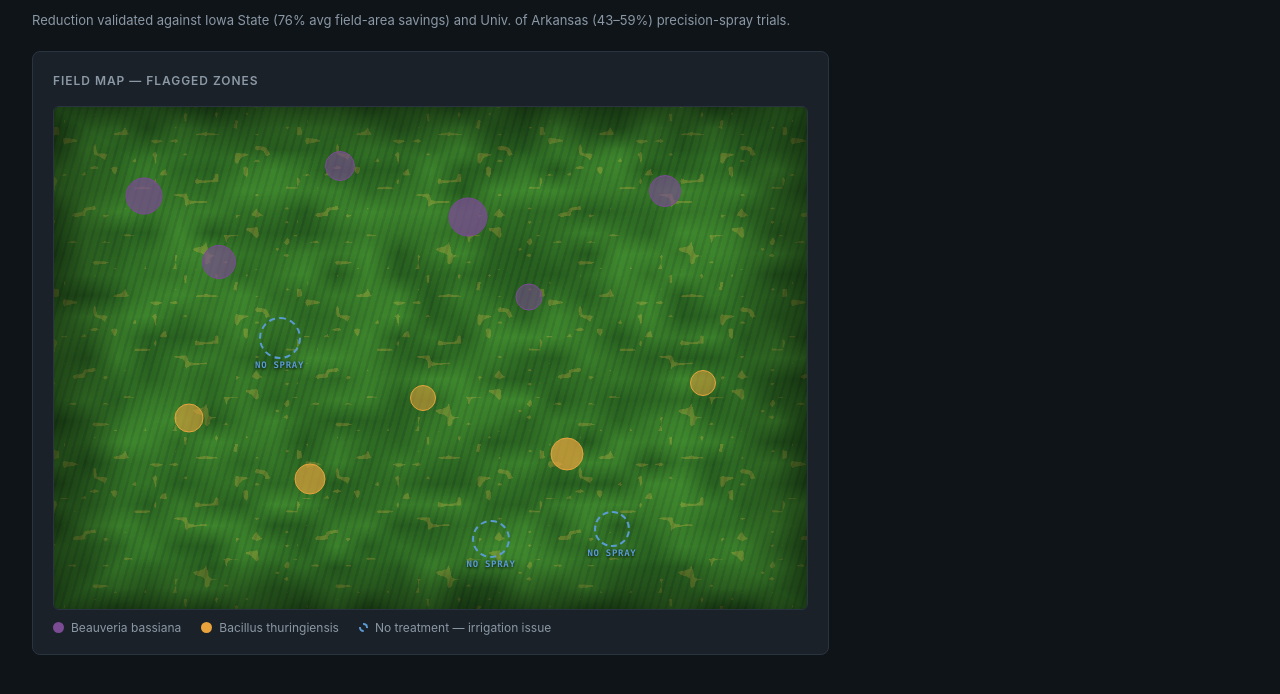
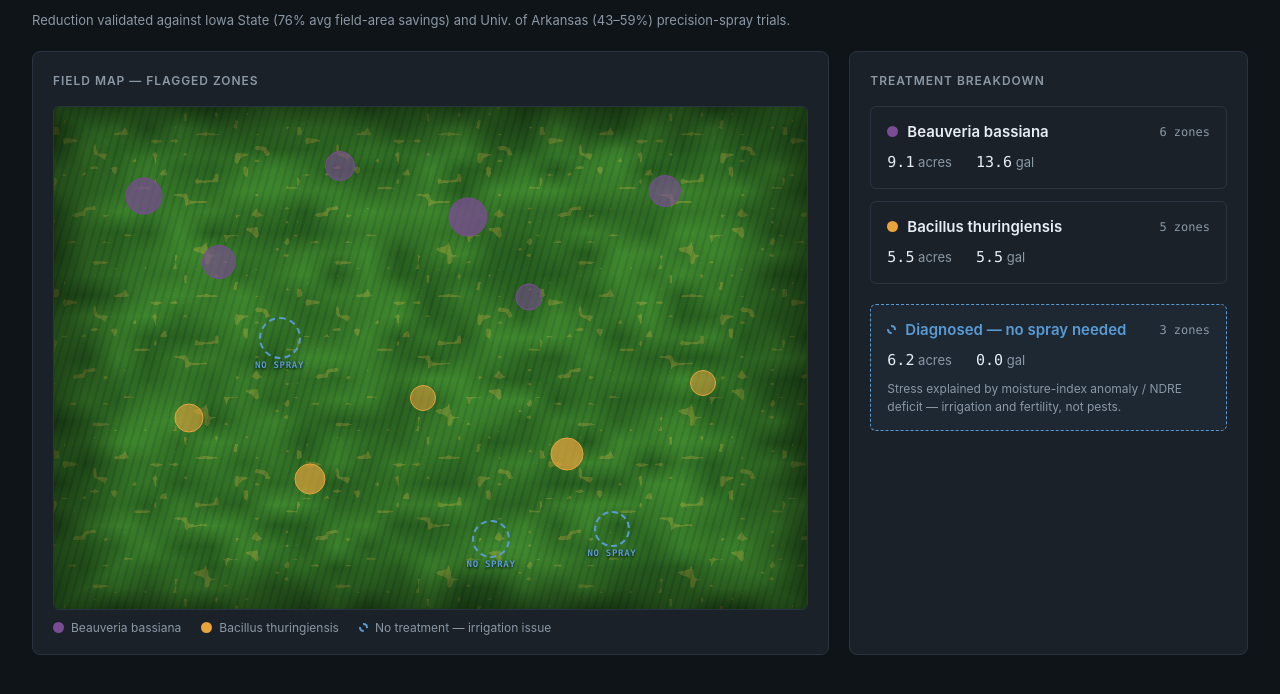
Before and after one commit to c1th/compiled-13-agri, a website: page index.html in a window 1280 px wide. Shown: the part 242-936 px from the top of the page. Drawn offline with Linux system fonts and the light colour scheme.

Commit message:
Treatment breakdown panel with distinct do-not-spray group
Co-Authored-By: Claude Fable 5 <noreply@anthropic.com>

```diff
--- a/index.html
+++ b/index.html
@@ -27,6 +27,11 @@
       <div class="map-wrap" id="map-wrap"></div>
       <div class="map-legend" id="map-legend"></div>
     </section>
+
+    <section class="panel breakdown-panel">
+      <div class="panel-title">Treatment breakdown</div>
+      <div id="breakdown-body"></div>
+    </section>
   </main>
 
   <script src="data/stub-zones.js"></script>
--- a/js/app.js
+++ b/js/app.js
@@ -31,3 +31,4 @@ document.addEventListener('keydown', (e) => {
 
 registerPanel('kpi', initKPI);
 registerPanel('field-map', initFieldMap);
+registerPanel('breakdown', initBreakdown);
--- a/js/kpi.js
+++ b/js/kpi.js
@@ -32,3 +32,46 @@ function initKPI(data) {
 function fmtNum(n) {
   return Number(n).toLocaleString('en-US');
 }
+
+// Treatment breakdown — groups zones by treatment_id. The do-not-spray
+// group renders LAST and visually distinct: it is the proof we diagnose
+// rather than just detect.
+
+function initBreakdown(data) {
+  const body = document.getElementById('breakdown-body');
+  body.innerHTML = '';
+
+  const keys = Object.keys(data.treatments)
+    .filter((k) => data.zones.some((z) => z.treatment_id === k))
+    .sort((a, b) => (a === 'none') - (b === 'none')); // 'none' always last
+
+  for (const key of keys) {
+    const t = data.treatments[key];
+    const zones = data.zones.filter((z) => z.treatment_id === key);
+    const acres = zones.reduce((sum, z) => sum + z.area_acres, 0);
+    const gallons = zones.reduce((sum, z) => sum + z.volume_gal, 0);
+    const noSpray = key === 'none';
+
+    const group = document.createElement('div');
+    group.className = 'tb-group' + (noSpray ? ' nospray' : '');
+
+    const swatch = noSpray
+      ? '<span class="legend-swatch nospray" style="border-color:' + t.color + '"></span>'
+      : '<span class="legend-swatch" style="background:' + t.color + '"></span>';
+
+    group.innerHTML =
+      '<div class="tb-head">' + swatch +
+        '<span class="tb-name">' + (noSpray ? 'Diagnosed &mdash; no spray needed' : t.name) + '</span>' +
+        '<span class="tb-count num">' + zones.length + ' zone' + (zones.length === 1 ? '' : 's') + '</span>' +
+      '</div>' +
+      '<div class="tb-stats">' +
+        '<span><span class="num">' + acres.toFixed(1) + '</span> acres</span>' +
+        '<span><span class="num">' + gallons.toFixed(1) + '</span> gal</span>' +
+      '</div>' +
+      (noSpray
+        ? '<div class="tb-why">Stress explained by moisture-index anomaly / NDRE deficit &mdash; irrigation and fertility, not pests.</div>'
+        : '');
+
+    body.appendChild(group);
+  }
+}
--- a/styles.css
+++ b/styles.css
@@ -245,3 +245,50 @@ body {
   width: 9px;
   height: 9px;
 }
+
+/* ---------- Treatment breakdown ---------- */
+
+.breakdown-panel { grid-column: 2; }
+
+.tb-group {
+  border: 1px solid var(--border);
+  border-radius: 6px;
+  padding: 14px 16px;
+  margin-bottom: 12px;
+}
+
+.tb-group.nospray {
+  border: 1.5px dashed #5A9BD4;
+  background: rgba(90, 155, 212, 0.06);
+  margin-top: 20px;
+}
+
+.tb-head {
+  display: flex;
+  align-items: center;
+  gap: 9px;
+  font-weight: 600;
+  margin-bottom: 8px;
+}
+
+.tb-name { flex: 1; }
+
+.tb-group.nospray .tb-name { color: #5A9BD4; }
+
+.tb-count { color: var(--muted); font-size: 12px; font-weight: 400; }
+
+.tb-stats {
+  display: flex;
+  gap: 24px;
+  font-size: 13px;
+  color: var(--muted);
+}
+
+.tb-stats .num { color: var(--text); font-size: 15px; }
+
+.tb-why {
+  font-size: 12px;
+  color: var(--muted);
+  margin-top: 8px;
+  line-height: 1.5;
+}
```
